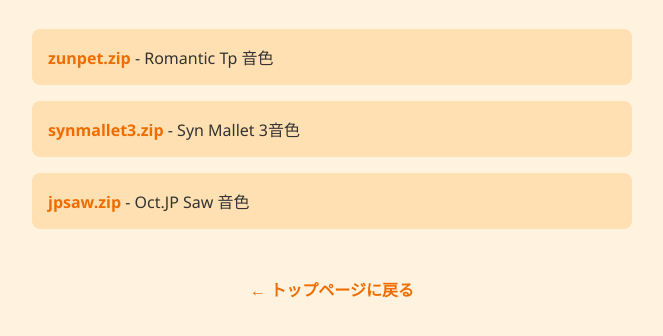
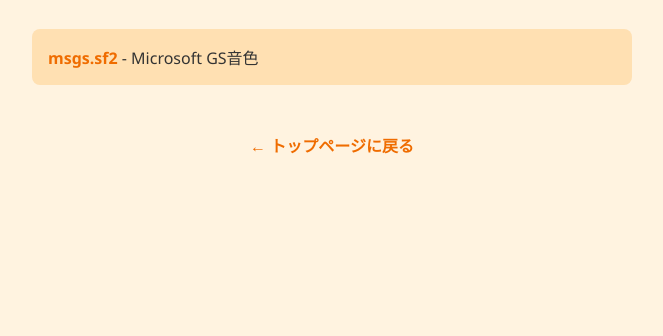
Before and after one commit to sohhi0654/sohhi0654.github.io, a plain HTML site: page soundfont.html in a window 1280 px wide. Shown: the part 110-446 px from the top of the page, without its empty margins (308-971 px from the left). Drawn offline with Linux system fonts and the light colour scheme.

Commit message:
Update soundfont.html

```diff
--- a/soundfont.html
+++ b/soundfont.html
@@ -45,9 +45,7 @@
 <body>
   <h1>🧩 SoundFont配布ページ</h1>
   <ul>
-    <li><a href="soundfonts/zunpet.zip" download>zunpet.zip</a> - Romantic Tp 音色</li>
-    <li><a href="soundfonts/synmallet3.zip" download>synmallet3.zip</a> - Syn Mallet 3音色</li>
-    <li><a href="soundfonts/jpsaw.zip" download>jpsaw.zip</a> - Oct.JP Saw 音色</li>
+    <li><a href="soundfonts/zunpet.zip" download>msgs.sf2</a> - Microsoft GS音色</li>
     <!-- 追加自由 -->
   </ul>
   <a href="index.html" class="back">← トップページに戻る</a>
```
